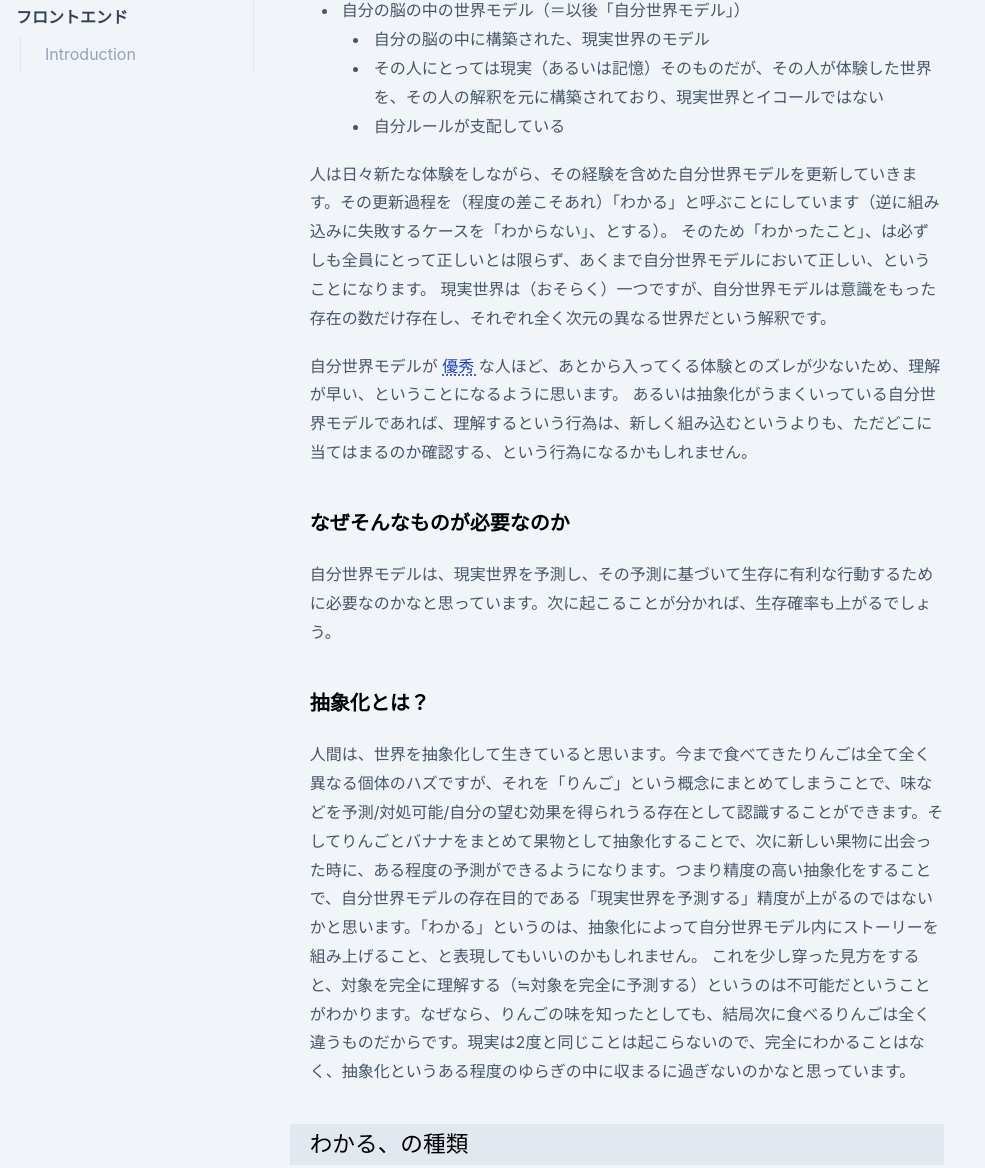
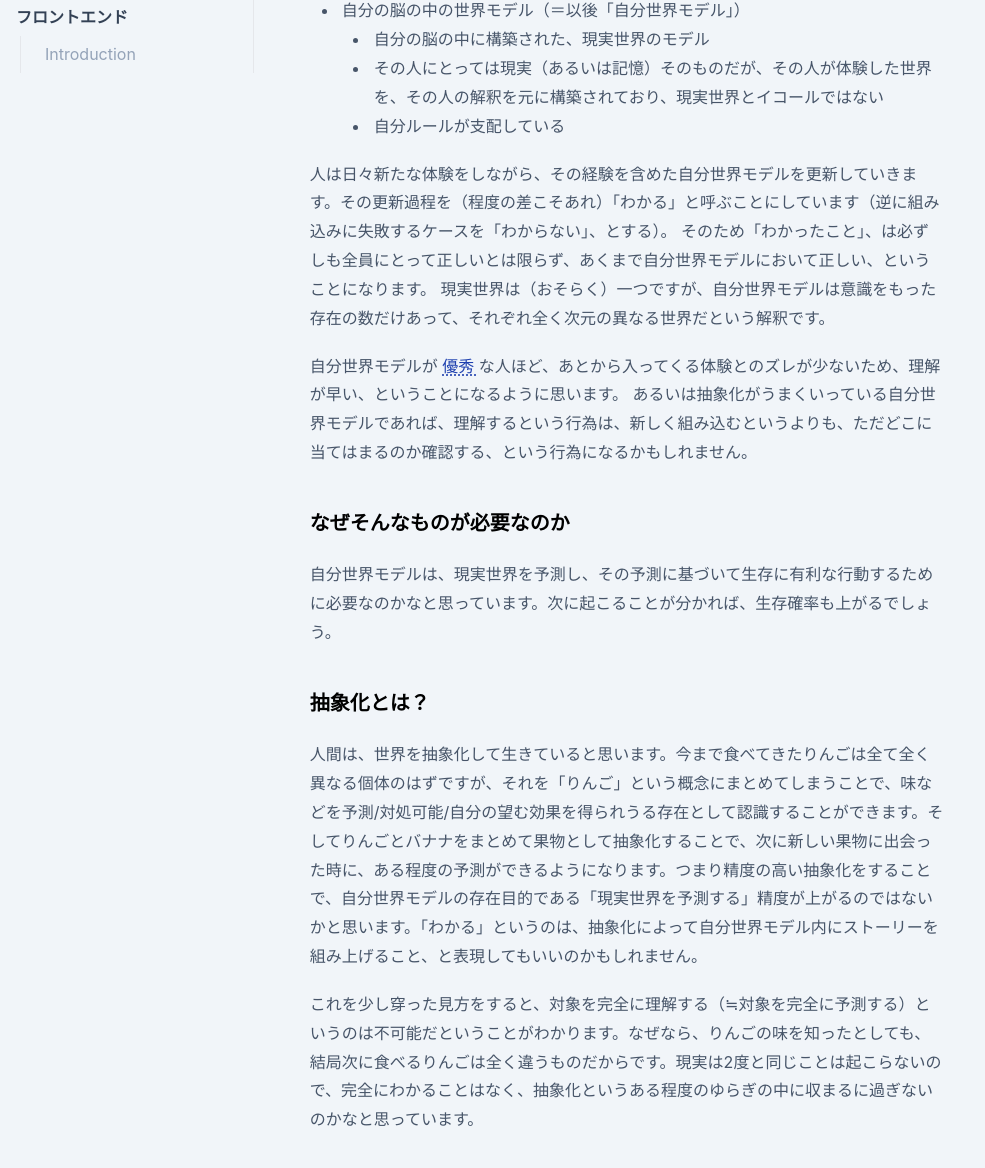
Before and after one commit to kzk4043/knowledge-doc, an Astro site: page /general/understanding in a window 1280 px wide. Shown: the part 693-1861 px from the top of the page, without its empty margins (0-985 px from the left). Built offline with nearby package versions, Linux system fonts and the light colour scheme; Astro itself is replaced by a stand-in of ours.

Commit message:
fix: understanding微修正

```diff
--- a/src/pages/general/understanding.mdx
+++ b/src/pages/general/understanding.mdx
@@ -28,7 +28,7 @@ import HoveredText from "../../components/PageContent/HoveredText.astro";
 
 人は日々新たな体験をしながら、その経験を含めた自分世界モデルを更新していきます。その更新過程を（程度の差こそあれ）「わかる」と呼ぶことにしています（逆に組み込みに失敗するケースを「わからない」、とする）。
 そのため「わかったこと」、は必ずしも全員にとって正しいとは限らず、あくまで自分世界モデルにおいて正しい、ということになります。
-現実世界は（おそらく）一つですが、自分世界モデルは意識をもった存在の数だけ存在し、それぞれ全く次元の異なる世界だという解釈です。
+現実世界は（おそらく）一つですが、自分世界モデルは意識をもった存在の数だけあって、それぞれ全く次元の異なる世界だという解釈です。
 
 自分世界モデルが<HoveredText displayedText="優秀" hoveredText={`何をもって優秀とするかはいろいろありますが、一旦ここでは現実世界に近いモデルを優秀としています。`} />な人ほど、あとから入ってくる体験とのズレが少ないため、理解が早い、ということになるように思います。
 あるいは抽象化がうまくいっている自分世界モデルであれば、理解するという行為は、新しく組み込むというよりも、ただどこに当てはまるのか確認する、という行為になるかもしれません。
@@ -39,7 +39,8 @@ import HoveredText from "../../components/PageContent/HoveredText.astro";
 
 ### 抽象化とは？
 
-人間は、世界を抽象化して生きていると思います。今まで食べてきたりんごは全て全く異なる個体のハズですが、それを「りんご」という概念にまとめてしまうことで、味などを予測/対処可能/自分の望む効果を得られうる存在として認識することができます。そしてりんごとバナナをまとめて果物として抽象化することで、次に新しい果物に出会った時に、ある程度の予測ができるようになります。つまり精度の高い抽象化をすることで、自分世界モデルの存在目的である「現実世界を予測する」精度が上がるのではないかと思います。「わかる」というのは、抽象化によって自分世界モデル内にストーリーを組み上げること、と表現してもいいのかもしれません。
+人間は、世界を抽象化して生きていると思います。今まで食べてきたりんごは全て全く異なる個体のはずですが、それを「りんご」という概念にまとめてしまうことで、味などを予測/対処可能/自分の望む効果を得られうる存在として認識することができます。そしてりんごとバナナをまとめて果物として抽象化することで、次に新しい果物に出会った時に、ある程度の予測ができるようになります。つまり精度の高い抽象化をすることで、自分世界モデルの存在目的である「現実世界を予測する」精度が上がるのではないかと思います。「わかる」というのは、抽象化によって自分世界モデル内にストーリーを組み上げること、と表現してもいいのかもしれません。
+
 これを少し穿った見方をすると、対象を完全に理解する（≒対象を完全に予測する）というのは不可能だということがわかります。なぜなら、りんごの味を知ったとしても、結局次に食べるりんごは全く違うものだからです。現実は2度と同じことは起こらないので、完全にわかることはなく、抽象化というある程度のゆらぎの中に収まるに過ぎないのかなと思っています。
 
 ## わかる、の種類
```
